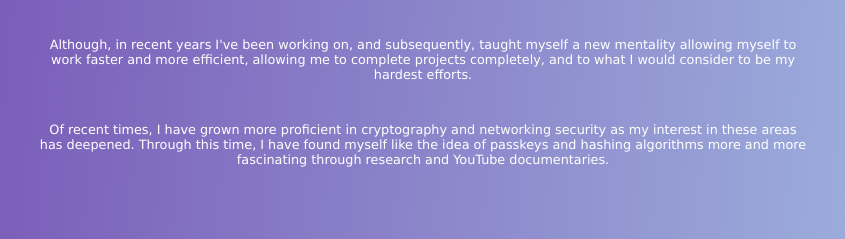
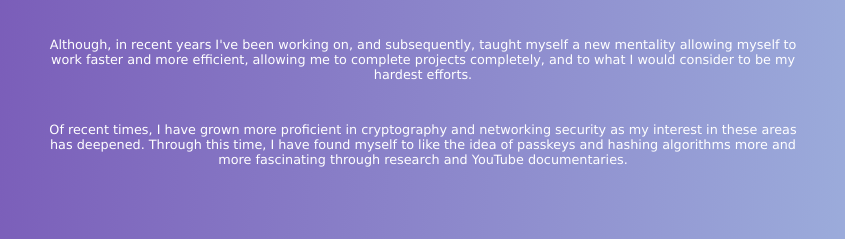
Before and after one commit to xksqs/xksqs-website, a plain HTML site: page index.html in a window 1280 px wide. Shown: the part 1924-2163 px from the top of the page, 217-1062 px from the left. Drawn offline with Linux system fonts and the light colour scheme.

Commit message:
Refine wording in skills-info section
Updated wording for clarity in skills-info paragraph.

```diff
--- a/index.html
+++ b/index.html
@@ -70,7 +70,7 @@
         <p class="skills-info">A weakness I come across is that I often plan too high of expectations for myself and never completely get to finish a project.</p>
         <p class="skills-info">Although, in recent years I've been working on, and subsequently, taught myself a new mentality allowing myself to work faster and more efficient, allowing me to complete projects completely, and to what I would consider to be my hardest efforts.</p>
 
-        <p class="skills-info">Of recent times, I have grown more proficient in cryptography and networking security as my interest in these areas has deepened. Through this time, I have found myself like the idea of passkeys and hashing algorithms more and more fascinating through research and YouTube documentaries.</p>
+        <p class="skills-info">Of recent times, I have grown more proficient in cryptography and networking security as my interest in these areas has deepened. Through this time, I have found myself to like the idea of passkeys and hashing algorithms more and more fascinating through research and YouTube documentaries.</p>
 
         <a href="#home-page" class="back-to-top">
             <div class="btt-box">
```
